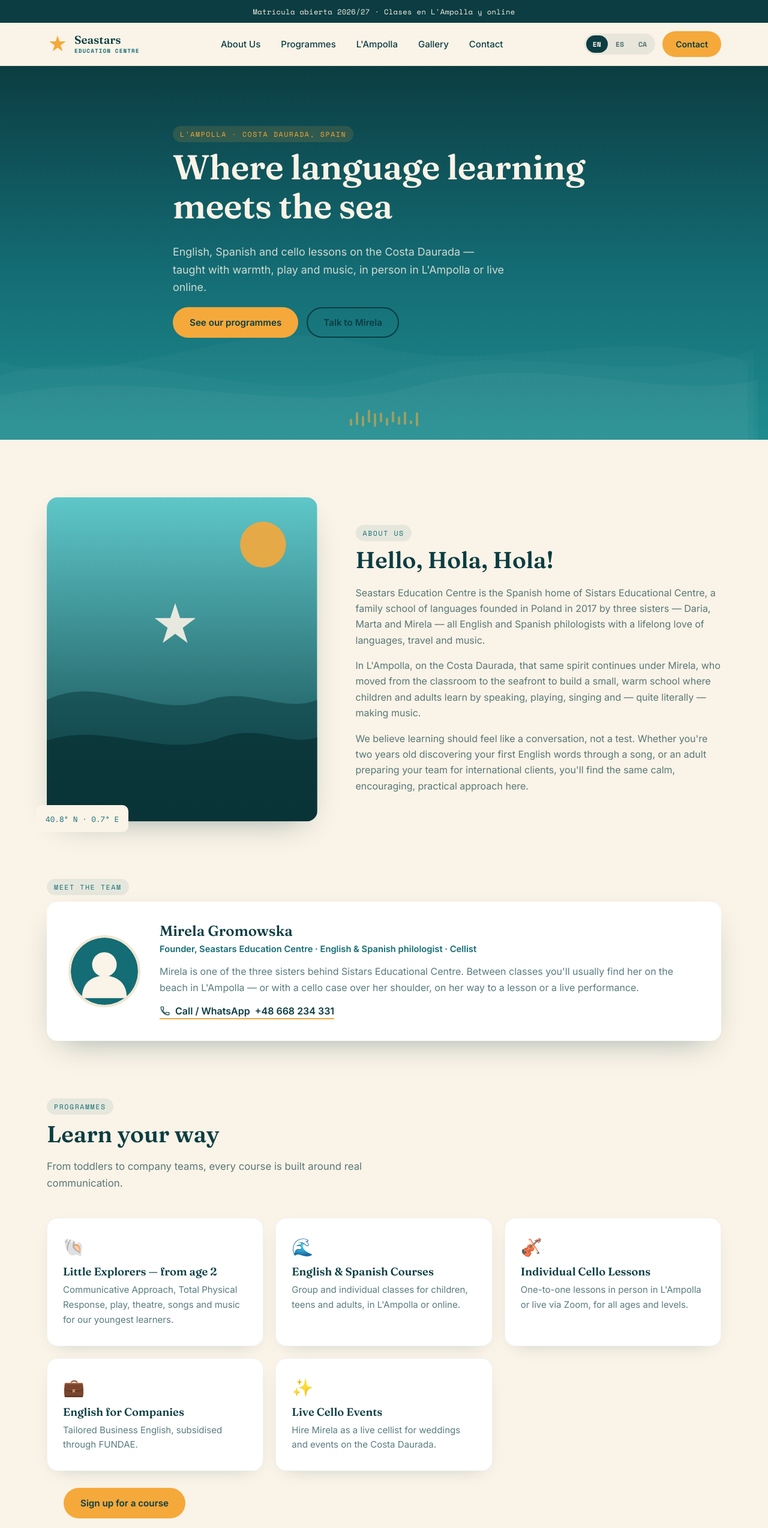
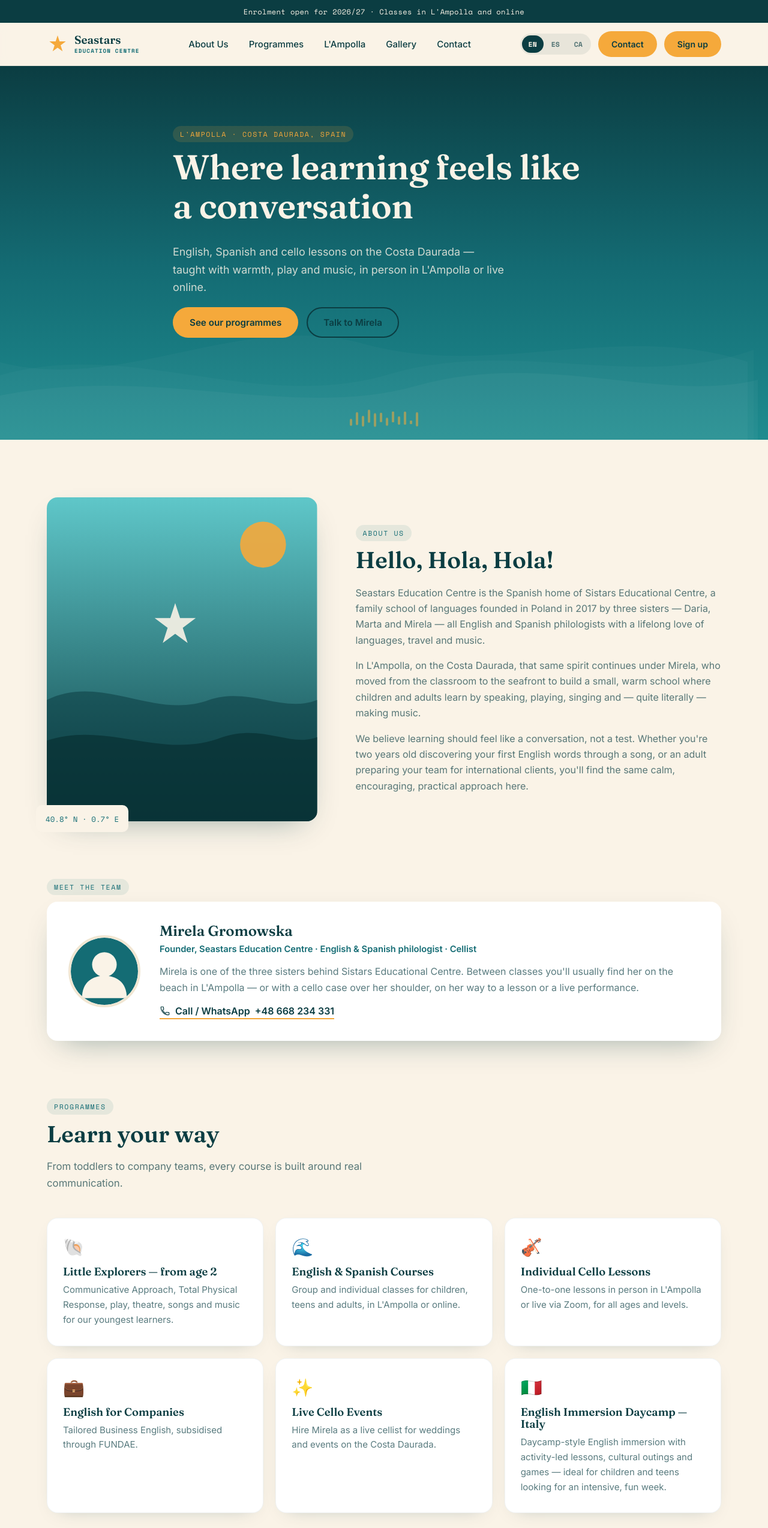
Before and after one commit to kgawr/Seastars, a plain HTML site: page index.html in a window 1280 px wide. Shown: the top 2547 px of the page at 60% size. Drawn offline with nearby package versions, Linux system fonts and the light colour scheme.

Commit message:
Add files via upload

```diff
--- a/index.html
+++ b/index.html
@@ -59,6 +59,7 @@
         <button type="button" class="lang-btn" data-lang="ca">CA</button>
       </div>
       <a class="btn btn-small btn-primary" href="#contact" data-i18n="nav.cta">Contact</a>
+      <a class="btn btn-small btn-primary" href="https://docs.google.com/forms/d/e/1FAIpQLSevia2BLMErSLczz5gd5hfnEyqFBRcEj_v--RxERh5KGYDatg/viewform" target="_blank" rel="noopener" data-i18n="nav.signup">Sign up</a>
       <button class="nav-toggle" id="nav-toggle" aria-expanded="false" aria-controls="main-nav" aria-label="Toggle menu">
         <span></span><span></span><span></span>
       </button>
@@ -78,7 +79,7 @@
 
     <div class="wrap hero-inner">
       <p class="eyebrow eyebrow-light" data-i18n="hero.eyebrow">L'Ampolla · Costa Daurada, Spain</p>
-      <h1 data-i18n="hero.title">Where language learning meets the sea</h1>
+      <h1 data-i18n="hero.title">Where learning feels like a conversation</h1>
       <p class="hero-sub" data-i18n="hero.subtitle">English, Spanish and cello lessons on the Costa Daurada — taught with warmth, play and music, in person in L'Ampolla or live online.</p>
       <div class="hero-cta">
         <a href="#offer" class="btn btn-primary" data-i18n="hero.cta1">See our programmes</a>
@@ -184,6 +185,11 @@
           <span class="offer-icon" aria-hidden="true">✨</span>
           <h3 data-i18n="events.title">Live Cello Events</h3>
           <p data-i18n="events.cardText">Hire Mirela as a live cellist for weddings and events on the Costa Daurada.</p>
+        </a>
+        <a class="offer-card" href="#italy-daycamp">
+          <span class="offer-icon" aria-hidden="true">🇮🇹</span>
+          <h3 data-i18n="offer.italy.title">English Immersion Daycamp — Italy</h3>
+          <p data-i18n="offer.italy.cardText">Daycamp-style English immersion with activity-led lessons, cultural outings and games — ideal for children and teens looking for an intensive, fun week.</p>
         </a>
       </div>
       <div class="wrap" style="margin-top:28px">
--- a/js/translations.js
+++ b/js/translations.js
@@ -5,7 +5,7 @@
    Supported languages: en (English), es (Español), ca (Català)
    ========================================================================== */
 
-const TRANSLATIONS = {
+window.TRANSLATIONS = {
 
   en: {
     "announce.text": "Enrolment open for 2026/27 · Classes in L'Ampolla and online",
@@ -23,7 +23,7 @@ const TRANSLATIONS = {
     "nav.cta": "Contact",
 
     "hero.eyebrow": "L'Ampolla · Costa Daurada, Spain",
-    "hero.title": "Where language learning meets the sea",
+    "hero.title": "Where learning feels like a conversation",
     "hero.subtitle": "English, Spanish and cello lessons on the Costa Daurada — taught with warmth, play and music, in person in L'Ampolla or live online.",
     "hero.cta1": "See our programmes",
     "hero.cta2": "Talk to Mirela",
@@ -42,6 +42,11 @@ const TRANSLATIONS = {
     "offer.eyebrow": "Programmes",
     "offer.title": "Learn your way",
     "offer.subtitle": "From toddlers to company teams, every course is built around real communication.",
+
+    "offer.italy.title": "English Immersion Daycamp — Italy",
+    "offer.italy.cardText": "Daycamp-style English immersion with activity-led lessons, cultural outings and games — ideal for children and teens looking for an intensive, fun week.",
+
+    "nav.signup": "Sign up",
 
     "kids.title": "Little Explorers — from age 2",
     "kids.cardText": "Communicative Approach, Total Physical Response, play, theatre, songs and music for our youngest learners.",
@@ -123,7 +128,7 @@ const TRANSLATIONS = {
     "nav.cta": "Contacto",
 
     "hero.eyebrow": "L'Ampolla · Costa Daurada, España",
-    "hero.title": "Donde aprender un idioma se encuentra con el mar",
+    "hero.title": "Donde el aprendizaje se siente como una conversación",
     "hero.subtitle": "Inglés, español y clases de violonchelo en la Costa Daurada — con cercanía, juego y música, presencial en L'Ampolla u online en directo.",
     "hero.cta1": "Ver programas",
     "hero.cta2": "Habla con Mirela",
@@ -142,6 +147,11 @@ const TRANSLATIONS = {
     "offer.eyebrow": "Programas",
     "offer.title": "Aprende a tu manera",
     "offer.subtitle": "Desde los más peques hasta los equipos de empresa, cada curso está pensado para la comunicación real.",
+
+    "offer.italy.title": "Campamento de día de inmersión en inglés — Italia",
+    "offer.italy.cardText": "Campamento de día de inmersión en inglés con clases dinámicas, actividades culturales y juegos — ideal para niños y adolescentes que buscan una semana intensiva y divertida.",
+
+    "nav.signup": "Inscribirse",
 
     "kids.title": "Peques exploradores — desde los 2 años",
     "kids.cardText": "Enfoque Comunicativo, Total Physical Response, juego, teatro, canciones y música para los más pequeños.",
@@ -223,7 +233,7 @@ const TRANSLATIONS = {
     "nav.cta": "Contacte",
 
     "hero.eyebrow": "L'Ampolla · Costa Daurada",
-    "hero.title": "On aprendre un idioma es troba amb el mar",
+    "hero.title": "On l'aprenentatge se sent com una conversa",
     "hero.subtitle": "Anglès, espanyol i classes de violoncel a la Costa Daurada — amb proximitat, joc i música, presencial a l'Ampolla o online en directe.",
     "hero.cta1": "Veure programes",
     "hero.cta2": "Parla amb Mirela",
@@ -242,6 +252,11 @@ const TRANSLATIONS = {
     "offer.eyebrow": "Programes",
     "offer.title": "Aprèn a la teva manera",
     "offer.subtitle": "Des dels més menuts fins als equips d'empresa, cada curs està pensat per a la comunicació real.",
+
+    "offer.italy.title": "Camp d'un dia d'immersió en anglès — Itàlia",
+    "offer.italy.cardText": "Camp d'un dia d'immersió en anglès amb classes dinàmiques, sortides culturals i jocs — ideal per a nens i adolescents que busquen una setmana intensiva i divertida.",
+
+    "nav.signup": "Inscriu-te",
 
     "kids.title": "Menuts exploradors — des dels 2 anys",
     "kids.cardText": "Enfocament comunicatiu, Total Physical Response, joc, teatre, cançons i música per als més petits.",
```
